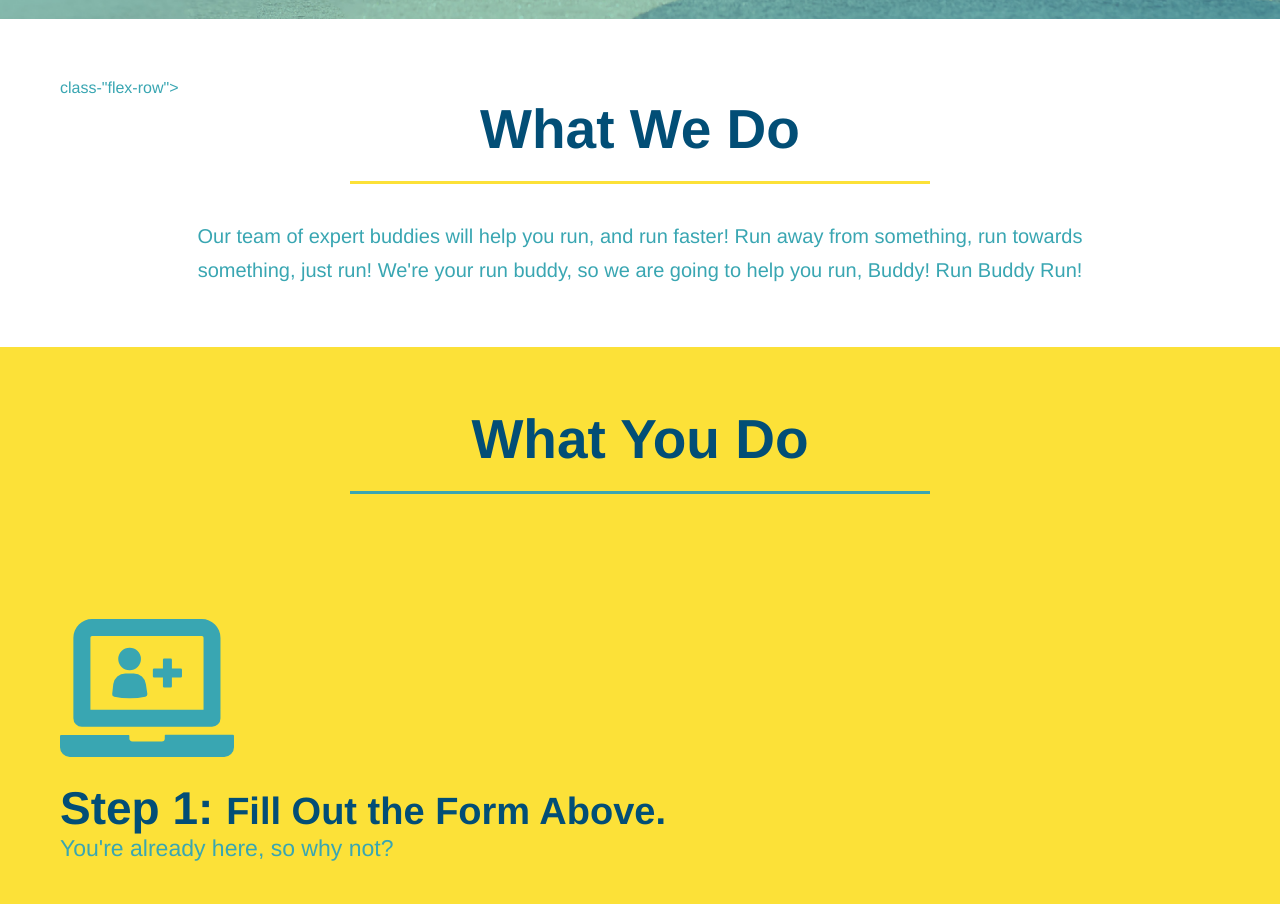
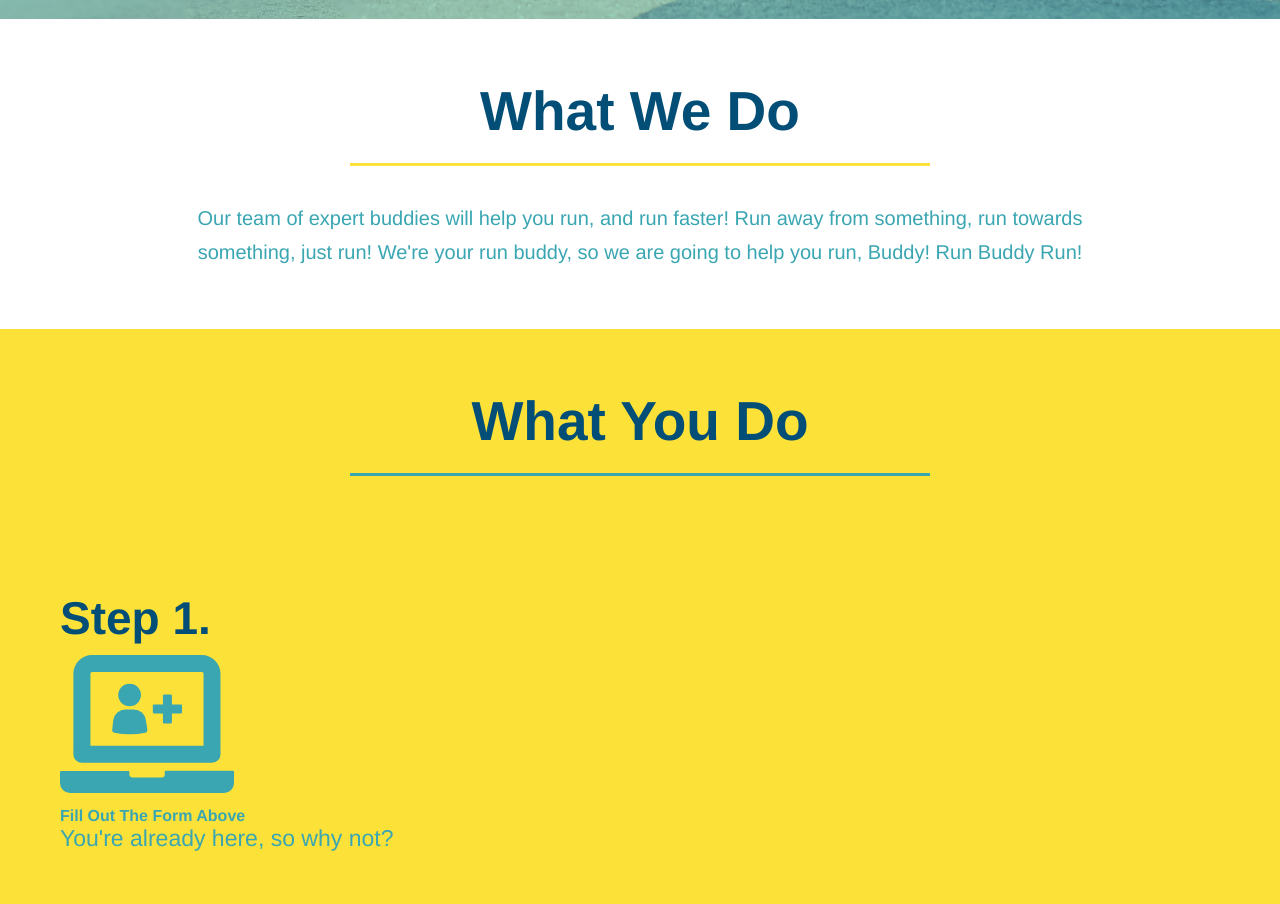
Before and after one commit to jeff-follestad/run-buddy, a plain HTML site: page index.html in a window 1280 px wide. Shown: the part 688-1592 px from the top of the page. Drawn offline with Linux system fonts and the light colour scheme.

Commit message:
flexbox updates

```diff
--- a/index.html
+++ b/index.html
@@ -3,7 +3,7 @@
 
 <head>
     <meta charset="UTF-8" />
-    <title>Run Away!</title>
+    <title>Run Buddy Website!</title>
     <link rel="stylesheet" href="./assets/css/style.css" />
 </head>
 
@@ -78,14 +78,15 @@
     </section>
 
     <section id="what-we-do" class="intro">
-        <div> class-"flex-row">
+        <div class="flex-row">
             <h2 class="section-title primary-border">
                 What We Do
             </h2>
         </div>
         <div class="flex-row">
             <p>
-            Our team of expert buddies will help you run, and run faster! Run away from something, run towards something,
+                Our team of expert buddies will help you run, and run faster! Run away from something, run towards
+                something,
                 just run! We're your run buddy, so we are going to help you run, Buddy! Run Buddy Run!
             </p>
         </div>
@@ -96,10 +97,17 @@
             <h2 class="section-title secondary-border">
                 What You Do</h2>
         </div>
-        <div>
+
+        <div class="step">
+            <h3>Step 1.</h3>
+            <div class="step-info">
+                <div class="step.img">
                     <img src="./assets/images/step-1.svg" alt="" />
-            <h3>Step 1: <span>Fill Out the Form Above.</span></h3>
+                    <div class="step-text">
+                        <h4>Fill Out The Form Above</h4>
                         <p>You're already here, so why not?</p>
+                    </div>
+                </div>
             </div>
 
             <div>
@@ -173,7 +181,7 @@
     </section>
 
     <section id="reach-out" class="contact">
-        <div> class="flex-row">
+        <div class="flex-row">
             <h2 class="section-title secondary-border">
                 Reach Out </h2>
         </div>
```
Lines whose indentation alone changed are shown as unchanged.
